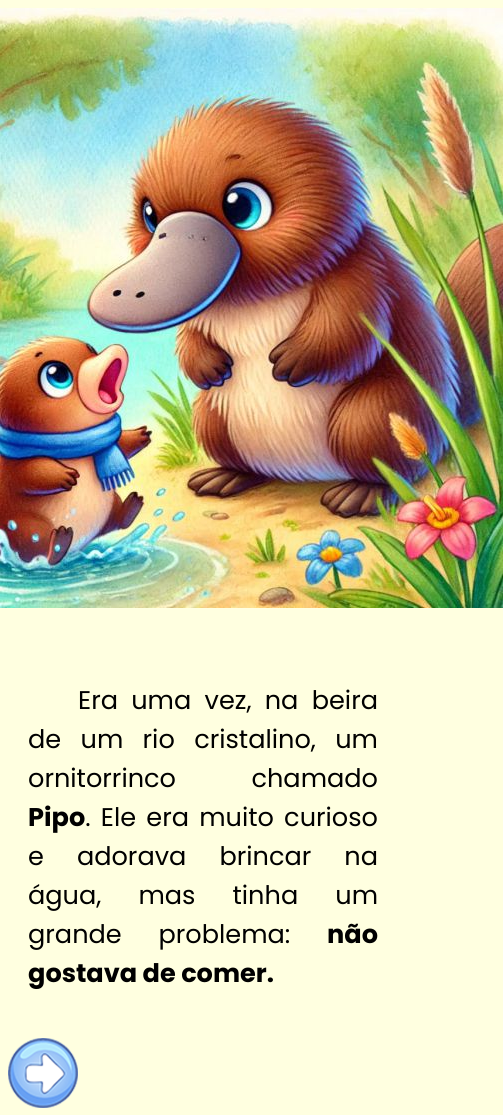
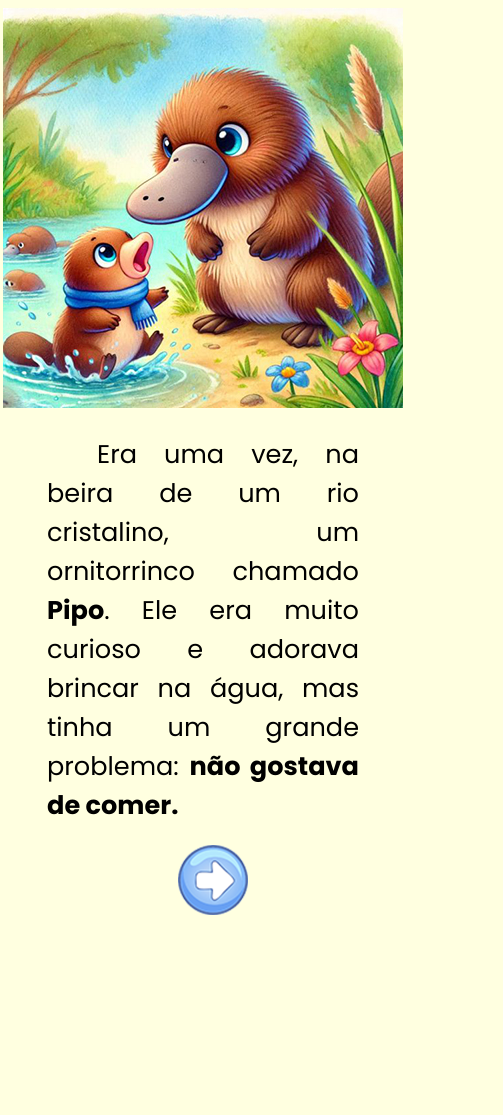
Before and after one commit to MauricioMazza/PIPO_ORNITORRINCO, a plain HTML site: page pagina_01.html in a window 390 px wide. Shown: the whole page, 503 px wide, since content can reach past the window. After the commit the page ends 922 px from the top, so only its background shows below. Drawn offline with Linux system fonts and the light colour scheme.

Commit message:
site licro
atualização mobile

```diff
--- a/estilo/retrato.css
+++ b/estilo/retrato.css
@@ -12,5 +12,13 @@ header {
 }
 
 p {
-    padding: 20px;
+    margin: auto;
+    width: 80%;
+    padding-bottom: 20px;
 }
+
+.botao {
+   width: 50px;
+   margin: auto;
+
+}
--- a/pagina_01.html
+++ b/pagina_01.html
@@ -16,13 +16,19 @@
 </head>
 <body>
     <header>
-        <div class="ilustra">
-            <img src="img/img-01.jpeg" alt="">
+        <div>
+            <picture>
+                <source media="(min-width: 650px)" srcset="img/img-01.jpeg">
+                <source media="(min-width: 350px)" srcset="img/img-01b.jpg">
+                <img src="img/img-01c.jpg" alt="" style="width: 90wv;">
+            </picture>
         </div>
         <div>
             <p>Era uma vez, na beira de um rio cristalino, um ornitorrinco chamado <strong>Pipo</strong>. Ele era muito curioso e adorava brincar na água, mas tinha um grande problema: <strong>não gostava de comer.</strong>
             </p>
-            <a href="pagina_02.html"><img src="img/seta-png.png" alt=""></a>
+            <div class="botao">
+                <a href="pagina_02.html"><img src="img/seta-png.png" alt=""></a>
+            </div>
         </div>
     </header>
 </body>
```
Also changed, not shown: index.html (+1 -1 lines), pagina_02.html (+9 -2 lines), pagina_03.html (+8 -2 lines), estilo/paisagem.css (line endings or trailing spaces), img/img-01b.jpg (added), img/img-01c.jpg (added), img/img-02b.jpg (added), img/img-02c.jpg (added), img/img-03b.jpg (added), img/img-03c.jpg (added).
